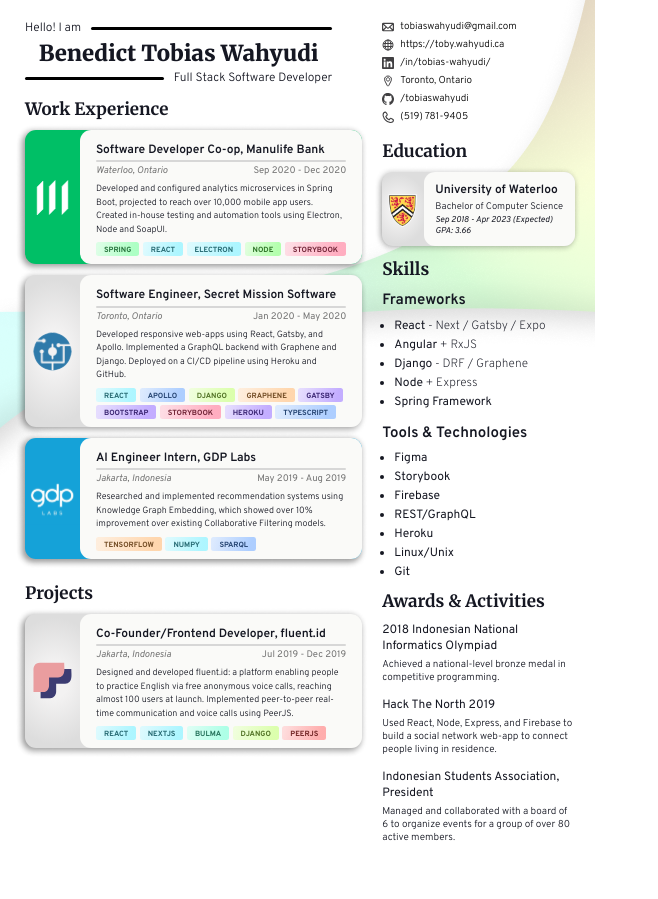
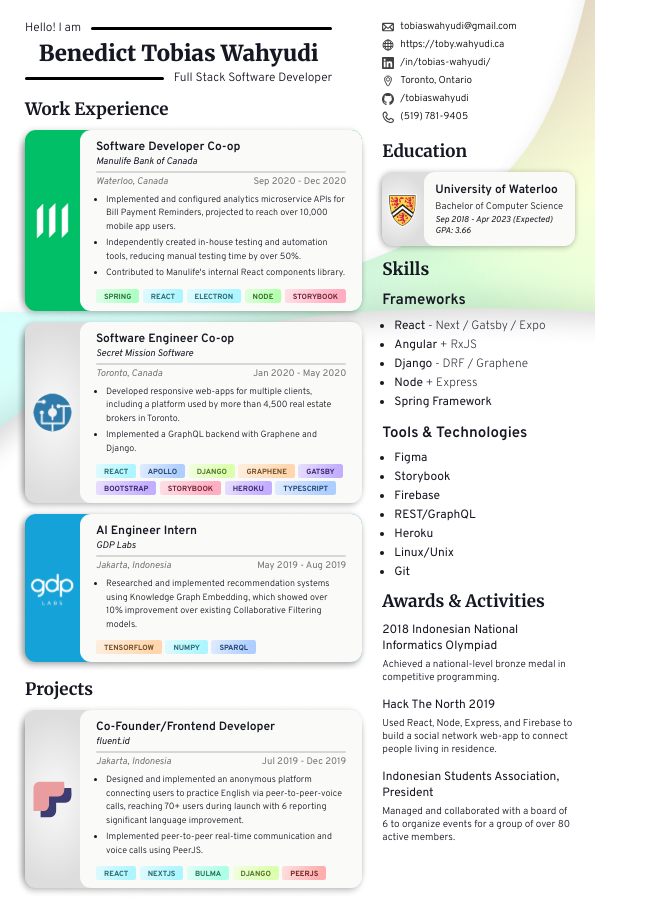
Before and after one commit to tobiaswahyudi/resume, a React (Create React App) app: page / in a window 1280 px wide. Shown: the whole page, without its empty margins (0-658 px from the left). Before the commit the page ends 844 px from the top, so only its background shows below. Built offline with nearby package versions, Linux system fonts and the light colour scheme.

Commit message:
Switch work card to use bullets

```diff
--- a/src/Work.css
+++ b/src/Work.css
@@ -27,10 +27,19 @@
   background: #FAFAF8;
 }
 .work-card-title {
-  line-height: 170%;
+  line-height: 130%;
   font-size: 12px;
   font-weight: 600;
 }
+
+.work-card-company {
+  line-height: 130%;
+  font-size: 9.5px;
+  font-weight: 500;
+  font-style: italic;
+  margin-bottom: 3px;
+}
+
 .gray-line {
   width: 100%;
   background-color: #D7D7D7;
@@ -55,7 +64,9 @@
   font-size: 9px;
   font-weight: 300;
   margin: 0;
+  padding: 0;
   margin-top: 5px;
+  padding-left: 10px;
 }
 
 .chips-container {
--- a/src/Work.tsx
+++ b/src/Work.tsx
@@ -5,13 +5,14 @@ import Shadow from './res/img/exportshadow.png';
 
 import { WorkExperience, ProjectContent, WorkCardProps } from './WorkContent';
 
-export const WorkCard: React.FC<WorkCardProps> = ({ imgSrc, backgroundColor, title, location, date, description, chips = [] }: WorkCardProps) => {
+export const WorkCard: React.FC<WorkCardProps> = ({ imgSrc, backgroundColor, title, company, location, date, description, chips = [] }: WorkCardProps) => {
   return (
     <div className="work-card" style={{ background: backgroundColor }}>
-      <img className="shadow" src={Shadow} />
+      <img className="shadow" src={Shadow} alt=""/>
       <img className="work-card-img" src={imgSrc} alt="" />
       <div className="work-card-content">
         <span className="work-card-title">{title}</span>
+        <span className="work-card-company">{company}</span>
         <div className="gray-line" />
         <div className="location-date">
           <span className="location">
@@ -21,9 +22,9 @@ export const WorkCard: React.FC<WorkCardProps> = ({ imgSrc, backgroundColor, tit
             {date}
           </span>
         </div>
-        <p className="work-card-description">
-          {description}
-        </p>
+        <ul className="work-card-description">
+          {description.map(desc => <li>{desc}</li>)}
+        </ul>
         <div className="chips-container">
           {chips.map(chip => (
             <div className="frontend chip"
@@ -44,7 +45,7 @@ export const Work: React.FC = () => {
     <div id="work-experience">
       <h2>Work Experience</h2>
       {WorkExperience.map(exp => <WorkCard {...exp} />)}
-      <h2>Projects</h2>
+      <h2 style={{marginTop: "5px"}}>Projects</h2>
       {ProjectContent.map(exp => <WorkCard {...exp} />)}
     </div>
   )
--- a/src/WorkContent.ts
+++ b/src/WorkContent.ts
@@ -12,19 +12,25 @@ export interface WorkCardProps {
   imgSrc: string,
   backgroundColor?: string,
   title: string,
+  company: string,
   location: string,
   date: string,
-  description: string,
+  description: string[],
   chips?: Chip[]
 }
 
 export const WorkExperience: WorkCardProps[] = [
   {
     imgSrc: Manulife,
-    title: "Software Developer Co-op, Manulife Bank",
-    location: "Waterloo, Ontario",
+    title: "Software Developer Co-op",
+    company: "Manulife Bank of Canada",
+    location: "Waterloo, Canada",
     date: "Sep 2020 - Dec 2020",
-    description: "Developed and configured analytics microservices in Spring Boot, projected to reach over 10,000 mobile app users. Created in-house testing and automation tools using Electron, Node and SoapUI.",
+    description: [
+      "Implemented and configured analytics microservice APIs for Bill Payment Reminders, projected to reach over 10,000 mobile app users.",
+      "Independently created in-house testing and automation tools, reducing manual testing time by over 50%.",
+      "Contributed to Manulife's internal React components library."
+    ],
     backgroundColor: "#00BF66",
     chips: [
       { hue: 137, text: "SPRING" },
@@ -36,10 +42,14 @@ export const WorkExperience: WorkCardProps[] = [
   },
   {
     imgSrc: SMS,
-    title: "Software Engineer, Secret Mission Software",
-    location: "Toronto, Ontario",
+    title: "Software Engineer Co-op",
+    company: "Secret Mission Software",
+    location: "Toronto, Canada",
     date: "Jan 2020 - May 2020",
-    description: "Developed responsive web-apps using React, Gatsby, and Apollo. Implemented a GraphQL backend with Graphene and Django. Deployed on a CI/CD pipeline using Heroku and GitHub.",
+    description: [
+      "Developed responsive web-apps for multiple clients, including a platform used by more than 4,500 real estate brokers in Toronto.",
+      "Implemented a GraphQL backend with Graphene and Django.",
+    ],
     chips: [
       { hue: 187, text: "REACT" },
       { hue: 216, text: "APOLLO" },
@@ -54,10 +64,13 @@ export const WorkExperience: WorkCardProps[] = [
   },
   {
     imgSrc: GDP,
-    title: "AI Engineer Intern, GDP Labs",
+    title: "AI Engineer Intern",
+    company: "GDP Labs",
     location: "Jakarta, Indonesia",
     date: "May 2019 - Aug 2019",
-    description: "Researched and implemented recommendation systems using Knowledge Graph Embedding, which showed over 10% improvement over existing Collaborative Filtering models.",
+    description: [
+      "Researched and implemented recommendation systems using Knowledge Graph Embedding, which showed over 10% improvement over existing Collaborative Filtering models."
+    ],
     backgroundColor: "#15A2D8",
     chips: [
       { hue: 30, text: "TENSORFLOW" },
@@ -70,10 +83,14 @@ export const WorkExperience: WorkCardProps[] = [
 export const ProjectContent: WorkCardProps[] = [
   {
     imgSrc: Fluent,
-    title: "Co-Founder/Frontend Developer, fluent.id",
+    title: "Co-Founder/Frontend Developer",
+    company: "fluent.id",
     location: "Jakarta, Indonesia",
     date: "Jul 2019 - Dec 2019",
-    description: "Designed and developed fluent.id: a platform enabling people to practice English via free anonymous voice calls, reaching almost 100 users at launch. Implemented peer-to-peer real-time communication and voice calls using PeerJS.",
+    description: [
+      "Designed and implemented an anonymous platform connecting users to practice English via peer-to-peer-voice calls, reaching 70+ users during launch with 6 reporting significant language improvement.",
+      "Implemented peer-to-peer real-time communication and voice calls using PeerJS."
+    ],
     chips: [
       { hue: 187, text: "REACT" },
       { hue: 187, text: "NEXTJS" },
```
